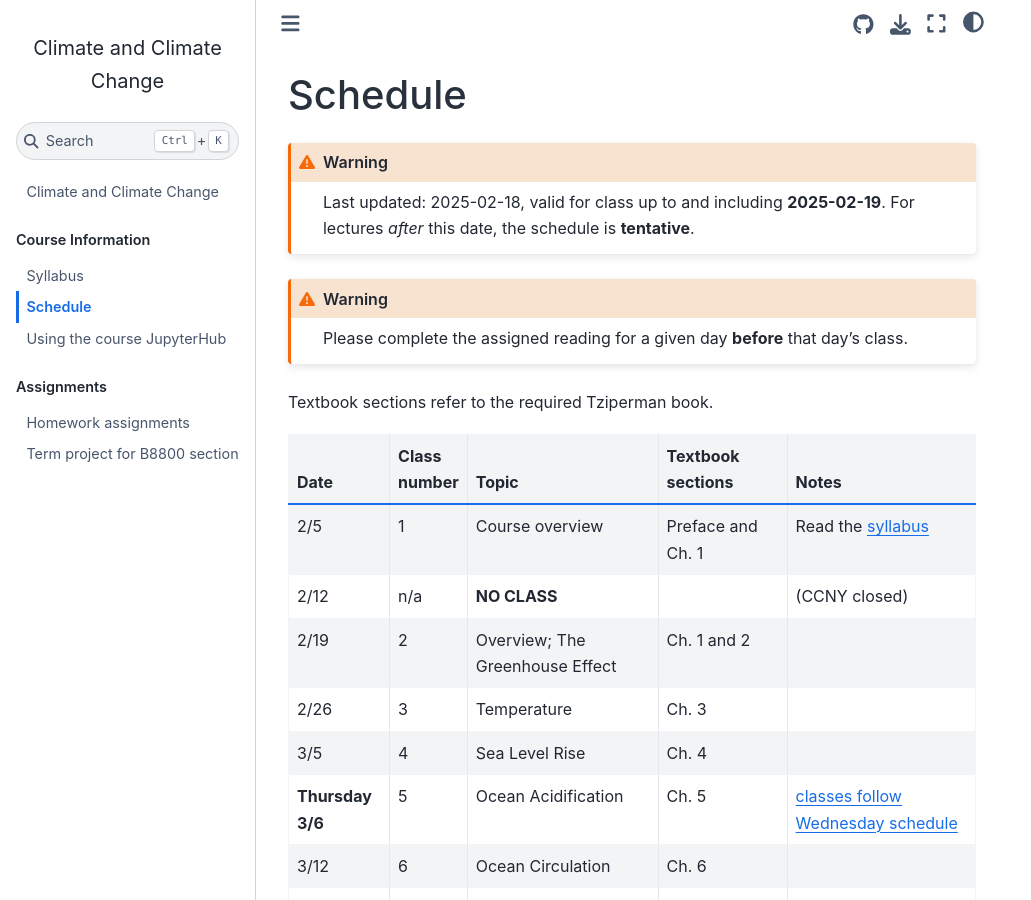
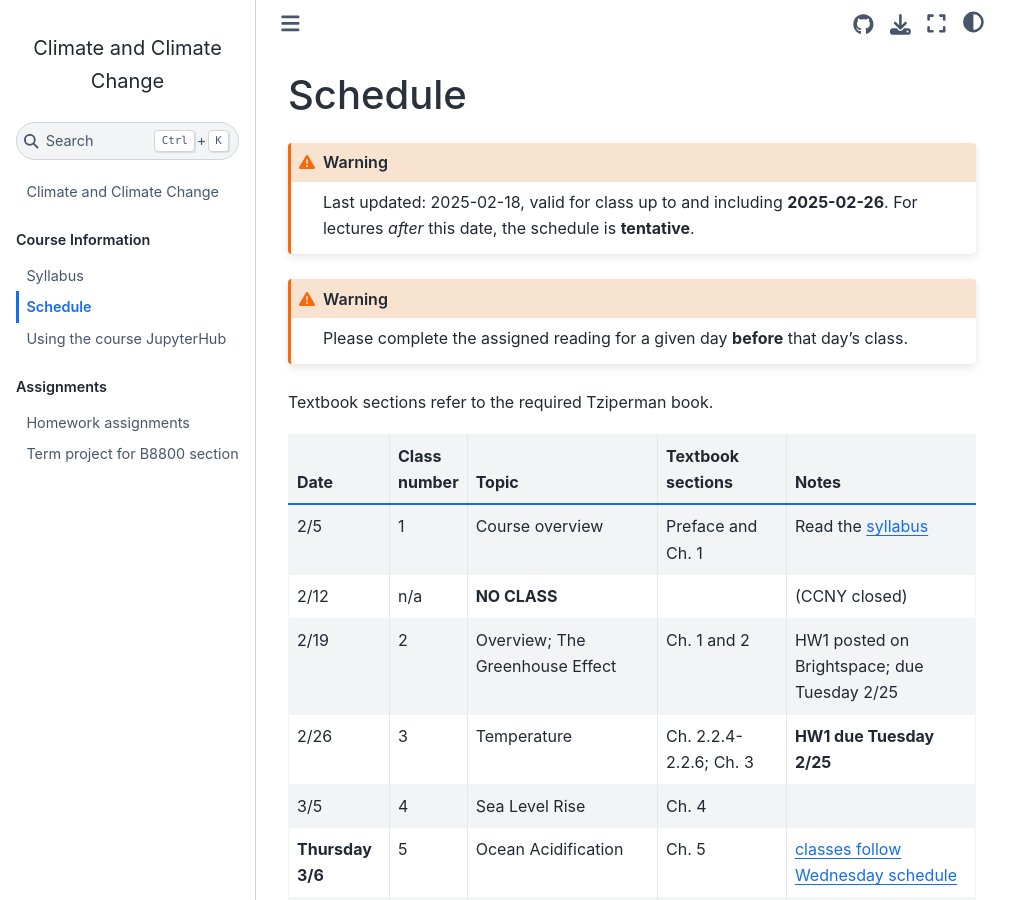
Before and after one commit to spencerahill/clim-change-course_2025, a Jupyter Book: the page built from info/schedule.md, in a window 1280 px wide and 900 px high. Shown: the whole window, without its empty margins (0-1031 px from the left). Built offline with Jupyter Book 1.0.4 settings and Sphinx 7.4.7 and the Sphinx Book theme 1.1.4, drawn with Linux system fonts in a browser that asks for light colours.

Commit message:
schedule update through 2/26

```diff
--- a/info/schedule.md
+++ b/info/schedule.md
@@ -1,7 +1,7 @@
 # Schedule
 
 :::{warning}
-Last updated: 2025-02-18, valid for class up to and including **2025-02-19**.  For lectures *after* this date, the schedule is **tentative**.
+Last updated: 2025-02-18, valid for class up to and including **2025-02-26**.  For lectures *after* this date, the schedule is **tentative**.
 :::
 
 :::{warning}
@@ -35,12 +35,12 @@ Textbook sections refer to the required Tziperman book.
   - 2
   - Overview; The Greenhouse Effect
   - Ch. 1 and 2
-  -
+  - HW1 posted on Brightspace; due Tuesday 2/25
 * - 2/26
   - 3
   - Temperature
-  - Ch. 3
-  -
+  - Ch. 2.2.4-2.2.6; Ch. 3
+  - **HW1 due Tuesday 2/25**
 * - 3/5
   - 4
   - Sea Level Rise
```
